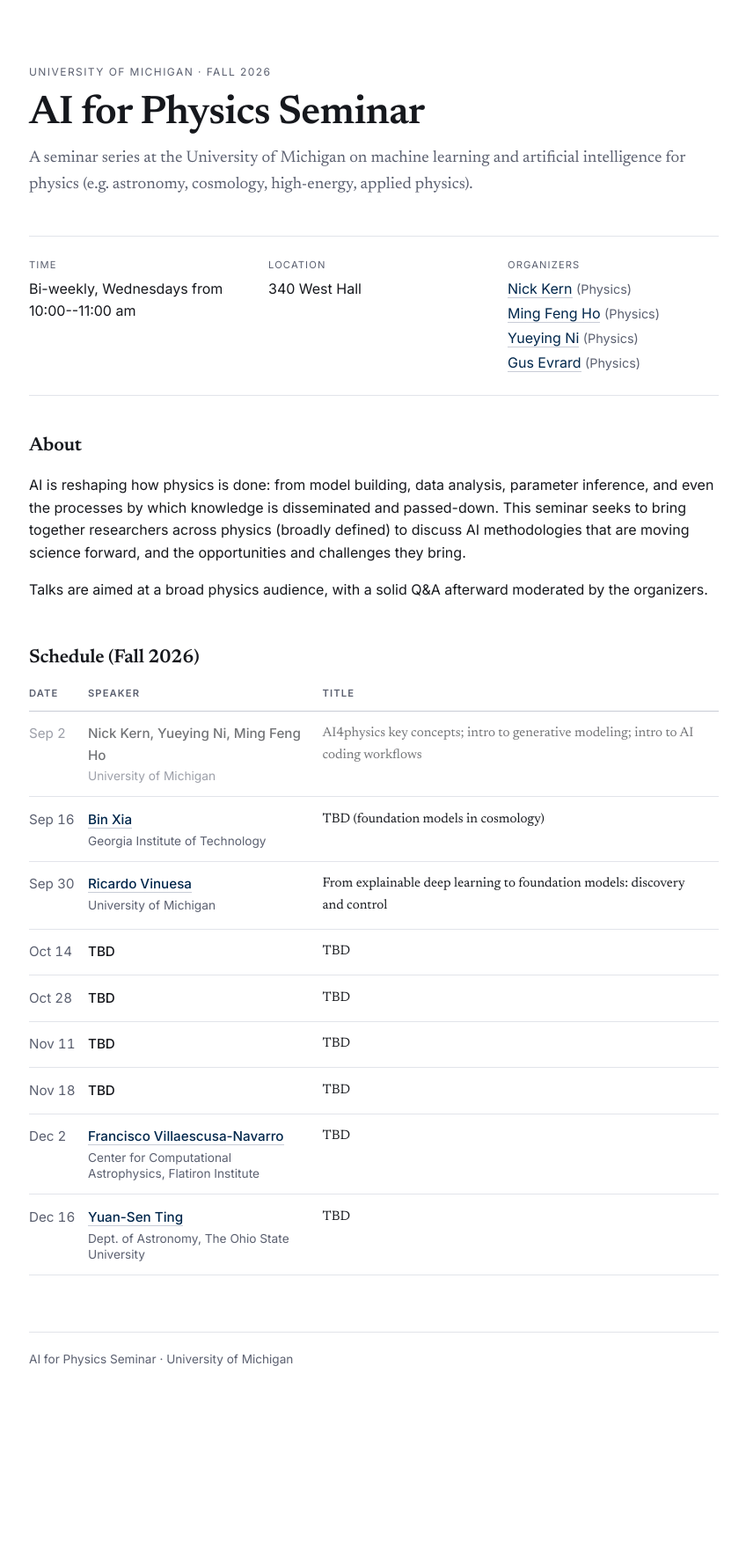
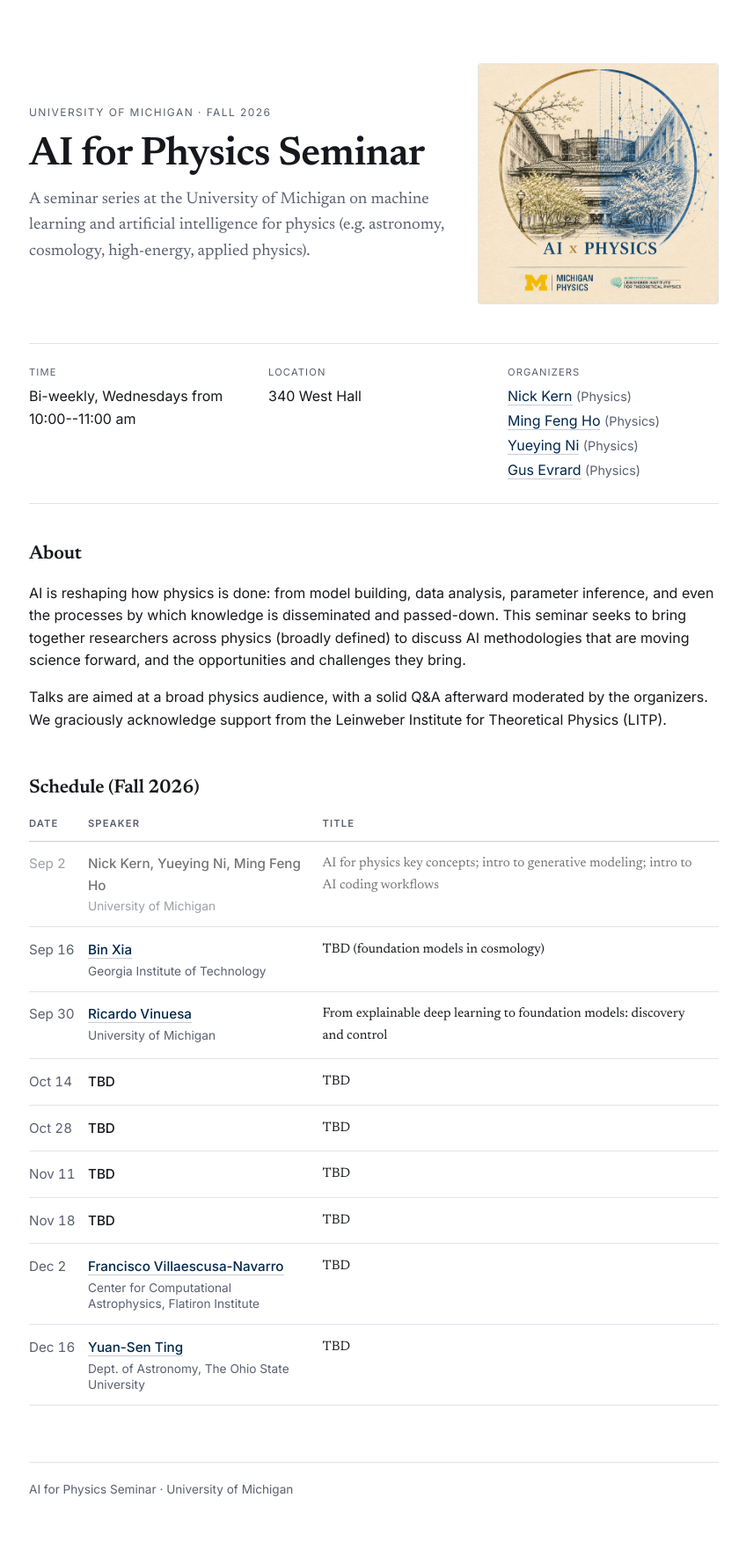
Before and after one commit to umich-ai4physics/umich-ai4physics.github.io, a Jekyll site: the page built from index.html, in a window 1280 px wide. Shown: the whole page at 88% size, without its empty margins (215-1063 px from the left). Built offline with Jekyll 4.4.1, drawn with Linux system fonts in a browser that asks for light colours; before the commit the page ends 1621 px from its top, so only the background shows below that.

Commit message:
modified:   _config.yml 	modified:   _data/speakers.yml 	modified:   assets/css/style.css 	new file:   assets/img/logo_small.jpg 	modified:   index.html

```diff
--- a/_config.yml
+++ b/_config.yml
@@ -6,6 +6,7 @@
   artificial intelligence for physics (e.g. astronomy, cosmology, high-energy, applied physics).
 url: "https://umich-ai4physics.github.io"
 baseurl: ""  # org site served at the domain root; no repo path prefix
+logo: "/assets/img/logo_small.jpg"  # mark beside the title; comment out to hide
 
 # Seminar details (edit these — they render in the header block).
 # `contact` and `calendar` are optional: comment either out to drop it from the page.
--- a/_data/speakers.yml
+++ b/_data/speakers.yml
@@ -6,7 +6,7 @@
   name: Nick Kern, Yueying Ni, Ming Feng Ho
   #url: https://example.edu/~one
   affiliation: University of Michigan
-  title: "AI4physics key concepts; intro to generative modeling; intro to AI coding workflows"
+  title: "AI for physics key concepts; intro to generative modeling; intro to AI coding workflows"
 
 - date: 2026-09-16
   name: Bin Xia
--- a/assets/css/style.css
+++ b/assets/css/style.css
@@ -52,7 +52,22 @@
 
 /* ---- Masthead ---- */
 
-.masthead { margin-bottom: 2.75rem; }
+.masthead {
+  display: flex;
+  align-items: center;
+  gap: 2.25rem;
+  margin-bottom: 2.75rem;
+}
+
+.masthead-text { flex: 1 1 auto; min-width: 0; }
+
+.masthead-logo {
+  flex: 0 0 auto;
+  width: clamp(10rem, 35%, 18rem);
+  height: auto;
+  border: 1px solid var(--rule);
+  border-radius: 3px;
+}
 
 .eyebrow {
   font-size: 0.75rem;
@@ -167,6 +182,16 @@
 }
 footer p { margin: 0; }
 
+/* Stack once the square mark starts squeezing the title. */
+@media (max-width: 40rem) {
+  .masthead {
+    flex-direction: column;
+    align-items: flex-start;
+    gap: 1.5rem;
+  }
+  .masthead-logo { order: -1; width: 12rem; }
+}
+
 @media (max-width: 34rem) {
   .wrap { padding-top: 3rem; }
   table { font-size: 0.9rem; }
--- a/index.html
+++ b/index.html
@@ -3,9 +3,14 @@
 ---
 
 <header class="masthead">
-  <p class="eyebrow">{{ site.subtitle }} &middot; {{ site.seminar.term }}</p>
-  <h1>{{ site.title }}</h1>
-  <p class="tagline">{{ site.description }}</p>
+  <div class="masthead-text">
+    <p class="eyebrow">{{ site.subtitle }} &middot; {{ site.seminar.term }}</p>
+    <h1>{{ site.title }}</h1>
+    <p class="tagline">{{ site.description }}</p>
+  </div>
+  {% if site.logo %}
+  <img class="masthead-logo" src="{{ site.logo | relative_url }}" alt="" width="1254" height="1254">
+  {% endif %}
 </header>
 
 <dl class="meta">
@@ -46,7 +51,7 @@
     AI is reshaping how physics is done: from model building, data analysis, parameter inference, and even the processes by which knowledge is disseminated and passed-down. This seminar seeks to bring together researchers across physics (broadly defined) to discuss AI methodologies that are moving science forward, and the opportunities and challenges they bring.
   </p>
   <p>
-    Talks are aimed at a broad physics audience, with a solid Q&A afterward moderated by the organizers.
+    Talks are aimed at a broad physics audience, with a solid Q&A afterward moderated by the organizers. We graciously acknowledge support from the Leinweber Institute for Theoretical Physics (LITP).
   </p>
 </section>
 
```
Also changed, not shown: assets/img/logo_small.jpg (added).
